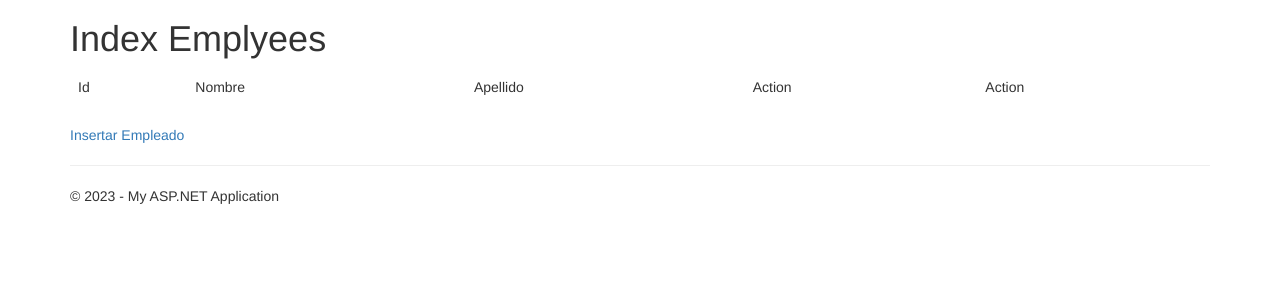
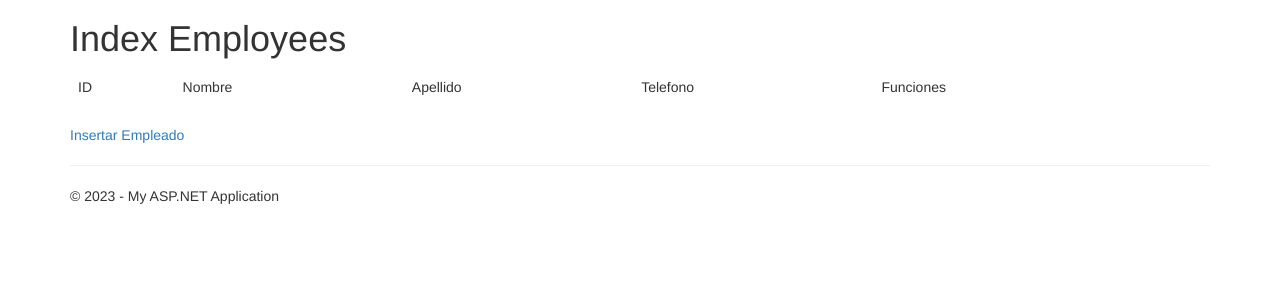
Before and after one commit to SantiSalmen/LabNet2023, an ASP.NET MVC app: template Practica3_EF/Practica3.EF.MVC/Views/Employees/Index.cshtml in a window 1280 px wide. Shown: the part 51-351 px from the top of the page. Run offline with ASP.NET Core 8 and stand-ins for ASP.NET MVC 5, Linux system fonts and the light colour scheme; the template is opened without the code that fills it, so the values that code supplies are empty; the project's own start-up code is not run, and a stand-in starts its controllers and pages; some libraries are stand-ins or nearby versions.

Commit message:
Añadidos
 Se añadio el telefono como parametro y un mensaje personalizado en su validation error.

```diff
--- a/Practica3_EF/Practica3.EF.MVC/App_Start/RouteConfig.cs
+++ b/Practica3_EF/Practica3.EF.MVC/App_Start/RouteConfig.cs
@@ -1,7 +1,3 @@
-using System;
-using System.Collections.Generic;
-using System.Linq;
-using System.Web;
 using System.Web.Mvc;
 using System.Web.Routing;
 
--- a/Practica3_EF/Practica3.EF.MVC/Controllers/AjaxController.cs
+++ b/Practica3_EF/Practica3.EF.MVC/Controllers/AjaxController.cs
@@ -1,7 +1,3 @@
-using System;
-using System.Collections.Generic;
-using System.Linq;
-using System.Web;
 using System.Web.Mvc;
 
 namespace Practica3.EF.MVC.Controllers
--- a/Practica3_EF/Practica3.EF.MVC/Controllers/EmployeesController.cs
+++ b/Practica3_EF/Practica3.EF.MVC/Controllers/EmployeesController.cs
@@ -20,6 +20,7 @@ namespace Practica3.EF.MVC.Controllers
                 id = e.EmployeeID,
                 firstName = e.FirstName,
                 lastName = e.LastName,
+                homePhone = e.HomePhone,
             }).ToList();
             return View(employeesViews);
         }
@@ -58,13 +59,13 @@ namespace Practica3.EF.MVC.Controllers
 
             if(employee.id == 0)
             {
-                Employees employeesEntity = new Employees { FirstName = employee.firstName, LastName = employee.lastName };
+                Employees employeesEntity = new Employees { FirstName = employee.firstName, LastName = employee.lastName, HomePhone = employee.homePhone};
                 logic.Add(employeesEntity);
                 return RedirectToAction("Index");
             }
             else
             {
-                Employees employeesEntity = new Employees { EmployeeID = employee.id, FirstName = employee.firstName, LastName = employee.lastName };
+                Employees employeesEntity = new Employees { EmployeeID = employee.id, FirstName = employee.firstName, LastName = employee.lastName, HomePhone = employee.homePhone };
                 logic.Update(employeesEntity);
                 return RedirectToAction("Index");
 
--- a/Practica3_EF/Practica3.EF.MVC/Controllers/ErrorController.cs
+++ b/Practica3_EF/Practica3.EF.MVC/Controllers/ErrorController.cs
@@ -1,7 +1,3 @@
-using System;
-using System.Collections.Generic;
-using System.Linq;
-using System.Web;
 using System.Web.Mvc;
 
 namespace Practica3.EF.MVC.Controllers
--- a/Practica3_EF/Practica3.EF.MVC/Controllers/HomeController.cs
+++ b/Practica3_EF/Practica3.EF.MVC/Controllers/HomeController.cs
@@ -1,7 +1,3 @@
-using System;
-using System.Collections.Generic;
-using System.Linq;
-using System.Web;
 using System.Web.Mvc;
 
 namespace Practica3.EF.MVC.Controllers
--- a/Practica3_EF/Practica3.EF.MVC/Views/Ajax/Index.cshtml
+++ b/Practica3_EF/Practica3.EF.MVC/Views/Ajax/Index.cshtml
@@ -6,11 +6,11 @@
 <html>
 <head>
     <meta name="viewport" content="width=device-width" />
-    <title>Aplicacion de Ajax</title>
+    <title>Aplicacion de Funcion Ajax</title>
     <script src="~/Scripts/jquery-3.4.1.min.js"></script>
 </head>
 <body>
-
+    <h1>Aplicacion de Funcion Ajax</h1>
     <table class="table">
         <thead>
             <tr>
--- a/Practica3_EF/Practica3.EF.MVC/Views/Employees/Index.cshtml
+++ b/Practica3_EF/Practica3.EF.MVC/Views/Employees/Index.cshtml
@@ -4,17 +4,18 @@
 @{
     ViewBag.Title = "Employees Page";
 }
-<h1>Index Emplyees</h1>
+<h1>Index Employees</h1>
 
 <table class="table">
     <thead>
         <tr>
 
-            <td scope="col">Id </td>
+            <td scope="col">ID </td>
             <td scope="col">Nombre </td>
             <td scope="col">Apellido </td>
-            <td scope="col">Action</td>
-            <td scope="col">Action</td>
+            <td scope="col">Telefono </td>
+            <td scope="col">Funciones</td>
+            <td scope="col"></td>
         </tr>
     </thead>
     <tbody>
@@ -28,7 +29,8 @@
             <td scope="row">@employee.id</td>
             <td>@employee.firstName</td>
             <td>@employee.lastName</td>
-            <td>@Html.ActionLink("Actualizar", "UpdateInsert", new { id = employee.id })</td>
+            <td>@employee.homePhone</td>
+            <td>@Html.ActionLink("Reeditar", "UpdateInsert", new { id = employee.id })</td>
             <td>@Html.ActionLink("Borrar", "Delete", new { id = employee.id }, new { onclick = "return confirm('Estas seguro de borrar?')" })</td>
         </tr>
     }
```
Also changed, not shown: Practica3_EF/Practica3.EF.Logic/EmployeesLogic.cs (+6 -1 lines), Practica3_EF/Practica3.EF.MVC/Models/EmployeesView.cs (+7 -4 lines), Practica3_EF/Practica3.EF.MVC/Views/Employees/UpdateInsert.cshtml (+10 -3 lines).
